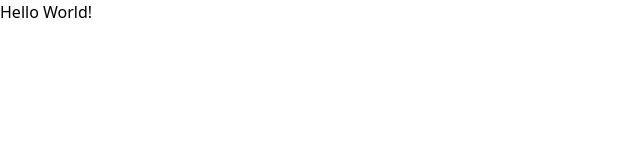
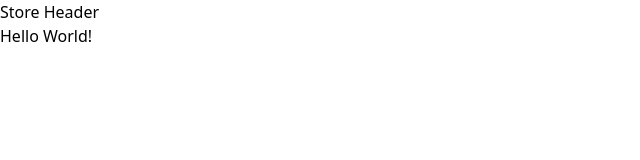
Before and after one commit to igortuag/devstore, a Next.js app: page / in a window 1280 px wide. Shown: the top 160 px of the page, without its empty margins (0-640 px from the left). Built offline with nearby package versions, Linux system fonts and the light colour scheme.

Commit message:
add StoreLayout, Header, and Home components for store page structure

```diff
--- /dev/null
+++ b/app/(store)/layout.tsx
@@ -0,0 +1,14 @@
+import Header from "../components/header";
+
+export default function StoreLayout({
+  children
+}: {
+  children: React.ReactNode;
+}) {
+  return (
+    <div>
+      <Header />
+      {children}
+    </div>
+  );
+}
--- /dev/null
+++ b/app/components/header.tsx
@@ -0,0 +1,7 @@
+export default function Header() {
+  return (
+    <header>
+      <h1>Store Header</h1>
+    </header>
+  );
+}
```
Also changed, not shown: app/(store)/page.tsx (renamed from app/page.tsx).
